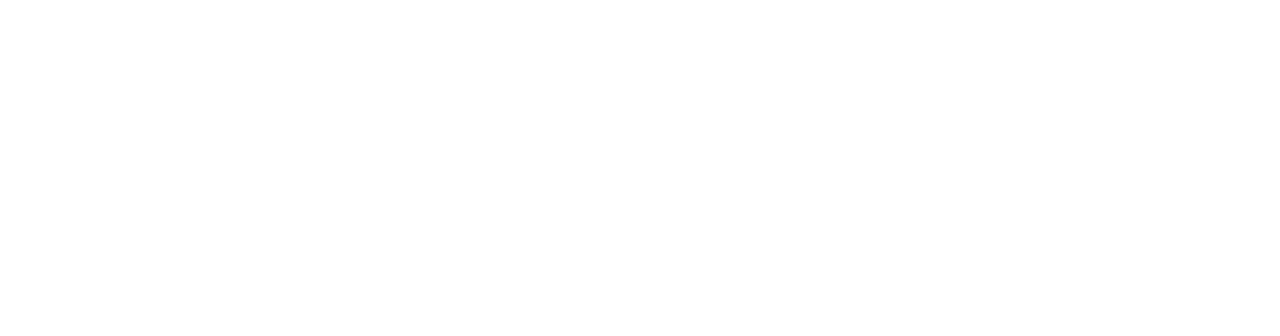
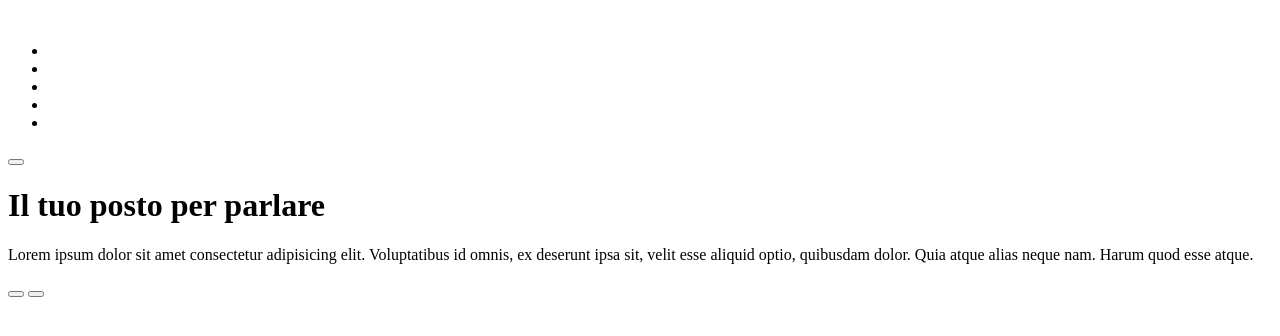
Before and after one commit to giovannilampis/htmlcss-struttura-discord, a plain HTML site: page index.html in a window 1280 px wide. Drawn offline with Linux system fonts and the light colour scheme.

Commit message:
add basic content to header

```diff
--- a/css/style.css
+++ b/css/style.css
@@ -1,5 +1,22 @@
+/* UTILITIES */
+
+/* reset */
 * {
     margin: 0;
     padding: 0;
     box-sizing: border-box;
 }
+
+/* color variables */
+:root {
+
+}
+
+.container-1 {
+    width: 85%;
+    margin: 0 auto;
+}
+
+.container-2 {
+    width: calc(100% / 3 * 2);
+}
--- a/index.html
+++ b/index.html
@@ -7,6 +7,64 @@
     <title>htmlcss-struttura-discord</title>
 </head>
 <body>
+    <!-- HEADER -->
+    <header>
 
+        <!-- logo, menu, sign-in button -->
+        <nav>
+
+            <!-- logo -->
+            <img src="" alt="" class="logo">
+
+            <!-- menu -->
+            <ul>
+                <li><a href=""></a></li>
+                <li><a href=""></a></li>
+                <li><a href=""></a></li>
+                <li><a href=""></a></li>
+                <li><a href=""></a></li>
+            </ul>
+
+            <!-- sign in -->
+            <button>
+
+            </button>
+
+        </nav>
+
+        <!-- slogan, intro, download buttons -->
+        <div class="head-text">
+
+            <!-- title (slogan) -->
+            <h1>Il tuo posto per parlare</h1>
+
+            <!-- introducing Discord -->
+            <p>Lorem ipsum dolor sit amet consectetur adipisicing elit. Voluptatibus id omnis, ex deserunt ipsa sit, velit esse aliquid optio, quibusdam dolor. Quia atque alias neque nam. Harum quod esse atque.</p>
+
+            <!-- buttons to download or open in browser  -->
+            <div class="download-section">
+
+                <button class="btn">
+
+                </button>
+
+                <button class="btn">
+
+                </button>
+
+            </div>
+        </div>
+
+    </header>
+
+    <!-- MAIN -->
+    <main>
+
+    </main>
+
+    <!-- FOOTER -->
+    <footer>
+
+    </footer>
 </body>
 </html>
```
Also changed, not shown: 2 other files.
